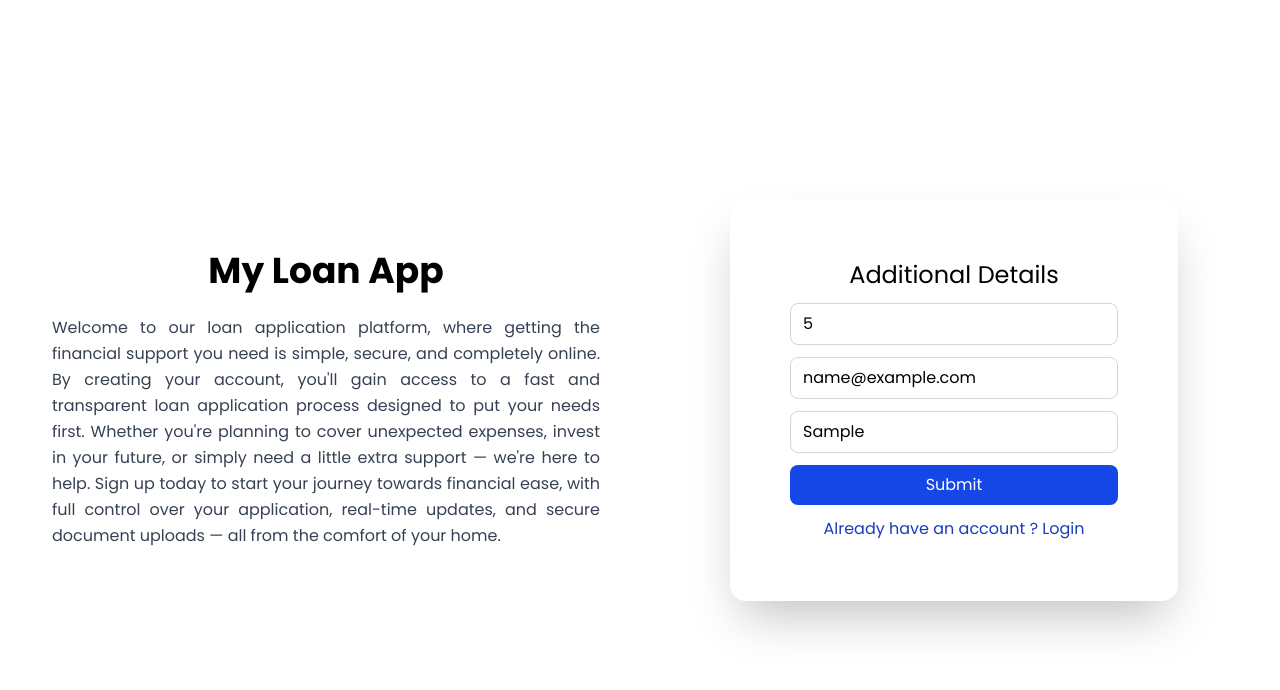
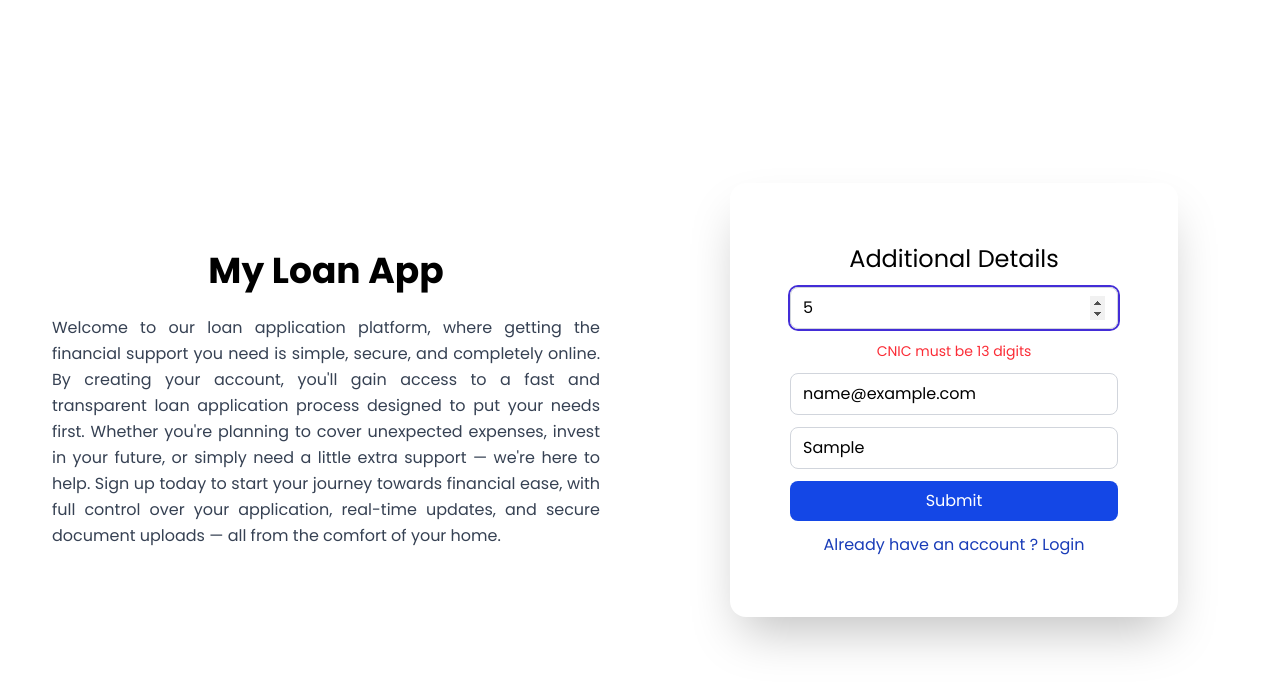
Before and after one commit to talhahzahid/Microfinance-App-Frontend, a React (Vite) app: page / in a window 1280 px wide. Both pictures are taken after typing "5", "name@example.com", "Sample" into the empty fields and a click on the button "Submit". Shown: the top 690 px of the page. Built offline with nearby package versions, Linux system fonts and the light colour scheme; no server answers.

Commit message:
Integrate signup API with React Hook Form and Zod validation

```diff
--- a/package.json
+++ b/package.json
@@ -10,14 +10,17 @@
     "preview": "vite preview"
   },
   "dependencies": {
+    "@hookform/resolvers": "^5.2.2",
     "@tailwindcss/vite": "^4.1.11",
     "daisyui": "^5.0.46",
     "lucide-react": "^0.525.0",
     "react": "^19.1.0",
     "react-dom": "^19.1.0",
+    "react-hook-form": "^7.69.0",
     "react-router-dom": "^7.7.0",
     "react-toastify": "^11.0.5",
-    "tailwindcss": "^4.1.11"
+    "tailwindcss": "^4.1.11",
+    "zod": "^4.2.1"
   },
   "devDependencies": {
     "@eslint/js": "^9.30.1",
--- a/src/Page/Signup.jsx
+++ b/src/Page/Signup.jsx
@@ -1,50 +1,72 @@
+import { zodResolver } from "@hookform/resolvers/zod";
 import { Loader2 } from "lucide-react";
 import React, { useRef, useState } from "react";
+import { useForm } from "react-hook-form";
 import { Link, useNavigate } from "react-router-dom";
 import { toast } from "react-toastify";
+import z from "zod";
 const Signup = () => {
   const [loading, setLoading] = useState(false);
   const navigate = useNavigate();
   const Cnic = useRef();
   const Email = useRef();
   const Username = useRef();
-  const handleSubmit = async (e) => {
-    e.preventDefault();
-    const cnic = Cnic.current.value;
-    const email = Email.current.value;
-    const userName = Username.current.value;
-    console.log(cnic);
-    console.log(email);
-    console.log(userName);
+
+  const signupSchema = z.object({
+    cnic: z.string().min(13, "CNIC must be 13 digits"),
+    email: z.string().email("Invalid email"),
+    userName: z.string().min(3, "Username too short"),
+  });
+
+  const {
+    register,
+    handleSubmit,
+    formState: { errors },
+  } = useForm({
+    resolver: zodResolver(signupSchema),
+    defaultValues: {
+      cnic: "",
+      email: "",
+      userName: "",
+    },
+  });
+
+  const onSubmits = async (data) => {
+    console.log(data);
+    setLoading(true);
     try {
-      setLoading(true);
       const response = await fetch(
-        `https://microfinance-app-backend-rho.vercel.app/api/v1/signin`,
+        "https://microfinance-app-backend-rho.vercel.app/api/v1/signin",
         {
           method: "POST",
           headers: {
             "Content-Type": "application/json",
           },
-          body: JSON.stringify({ cnic, email, userName }),
+          body: JSON.stringify({
+            cnic: data.cnic,
+            email: data.email,
+            userName: data.userName,
+          }),
         }
       );
-      const data = await response.json();
-      console.log(data);
+
+      const result = await response.json();
+      console.log(result);
+
       if (response.ok) {
         toast.success("Your Account Created Successfully. Check your Email.");
-        Cnic.current.value = "";
-        Email.current.value = "";
-        Username.current.value = "";
         navigate("/login");
       } else {
-        toast.error(data?.message || "Something went wrong.");
+        toast.error(result?.message || "Something went wrong");
       }
     } catch (error) {
       console.log(error);
+      toast.error("Server error");
     } finally {
       setLoading(false);
     }
   };
+
   return (
     <>
       <div className="min-h-screen py-25 grid lg:grid-cols-2 md:grid-cols-2 sm:grid-cols-1 justify-items-center sm:px-3">
@@ -77,8 +99,7 @@ const Signup = () => {
         {/* second box  */}
         <div className=" w-full flex justify-center items-center">
           <form
-            onSubmit={handleSubmit}
-            action=""
+            onSubmit={handleSubmit(onSubmits)}
             className="flex flex-col gap-3 items-center bg-white shadow-2xl  p-15 rounded-2xl w-full max-w-md"
           >
             <h1
@@ -90,22 +111,34 @@ const Signup = () => {
             </h1>
             <input
               placeholder="Enter Cnic Number"
+              id="cnic"
               type="number"
-              ref={Cnic}
+              {...register("cnic")}
               className="px-3 py-2 focus:outline-none border border-gray-300 focus:ring-indigo-700 focus:ring-2 rounded-lg w-full"
             />
+            {errors.cnic && (
+              <p className="text-red-500 text-sm">{errors.cnic.message}</p>
+            )}
             <input
               placeholder="Enter Email"
+              id="email"
               type="email"
-              ref={Email}
+              {...register("email")}
               className="px-3 py-2 focus:outline-none border border-gray-300 focus:ring-indigo-700 focus:ring-2 rounded-lg w-full"
             />
+            {errors.email && (
+              <p className="text-red-500 text-sm">{errors.email.message}</p>
+            )}
             <input
               placeholder="Enter Username"
+              id="userName"
               type="text"
-              ref={Username}
+              {...register("userName")}
               className="px-3 py-2 focus:outline-none border border-gray-300 focus:ring-indigo-700 focus:ring-2 rounded-lg w-full"
             />
+            {errors.userName && (
+              <p className="text-red-500 text-sm">{errors.userName.message}</p>
+            )}
             <button className="px-9 py-2 bg-blue-700 rounded-lg text-white w-full ">
               {loading ? (
                 <Loader2 className="animate-spin h-5 w-5 mx-auto text-center " />
```
Also changed, not shown: 1 other file (tests, documents, lock files or other folders).
